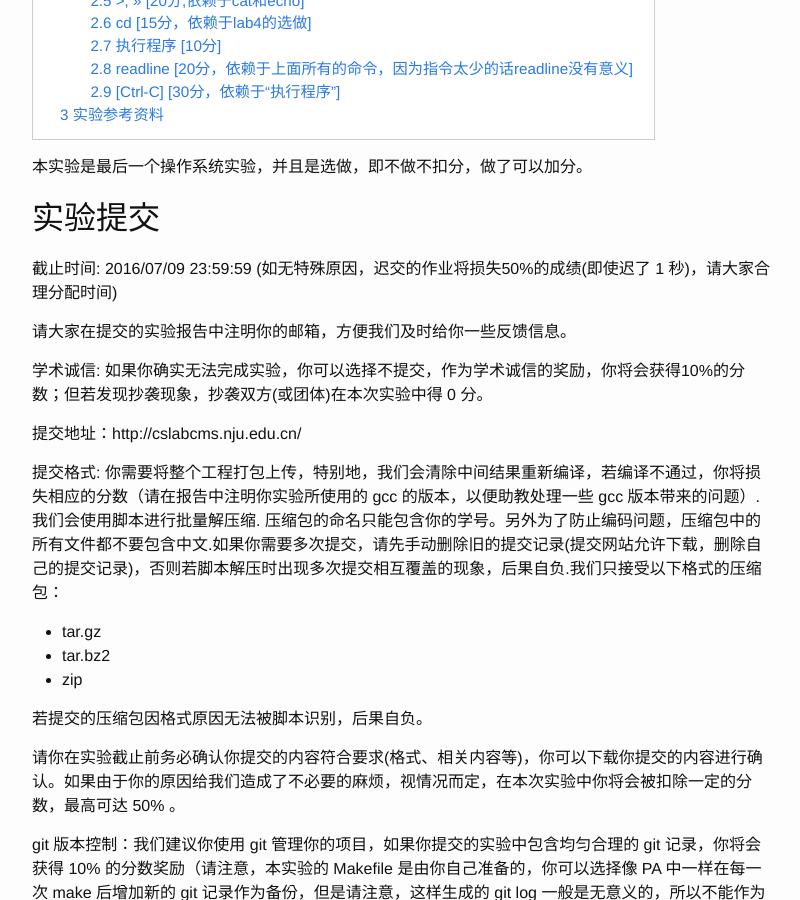
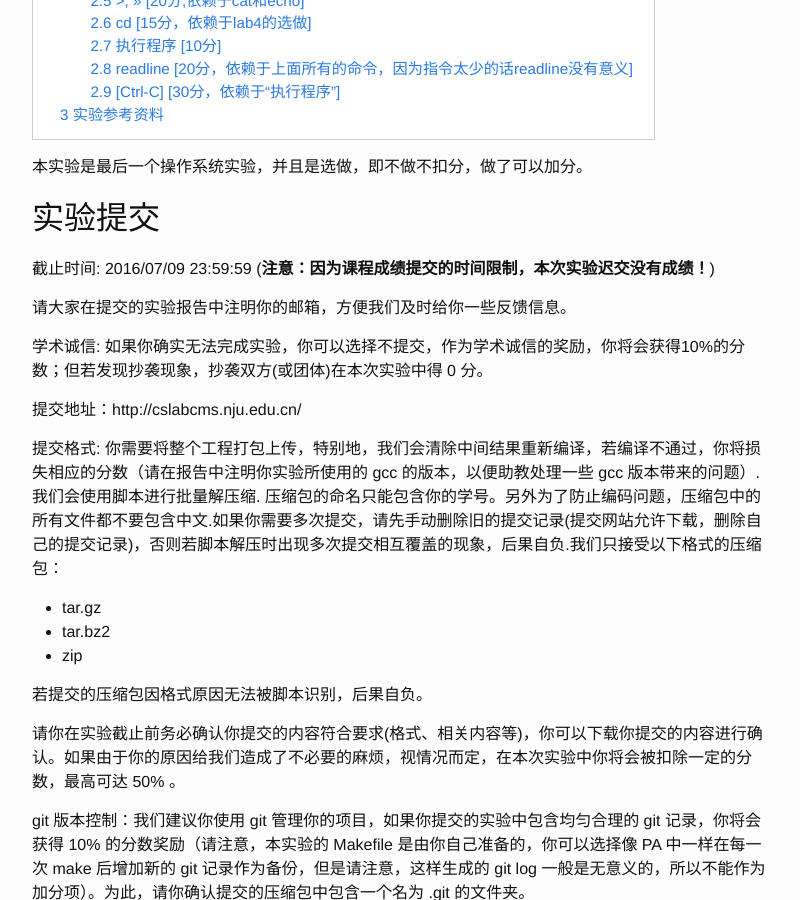
Before and after one commit to Wonicon/nju-oslab-lecture, a Jekyll site: the page built from _posts/2016-06-07-lab-06.md, in a window 1280 px wide and 900 px high, scrolled down 353 px. Shown: the whole window, without its empty margins (238-1038 px from the left). Built offline with Jekyll 4.4.1, drawn with Linux system fonts in a browser that asks for light colours; Markdown is read by kramdown in place of the engine named in the settings; comment, search, counter and statistics services are not loaded.

Commit message:
change to firm deadline

```diff
--- a/_posts/2016-06-07-lab-06.md
+++ b/_posts/2016-06-07-lab-06.md
@@ -7,7 +7,7 @@ title: Lab 06
 
 ## 实验提交
 
-截止时间: 2016/07/09 23:59:59 (如无特殊原因，迟交的作业将损失50%的成绩(即使迟了 1 秒)，请大家合理分配时间)
+截止时间: 2016/07/09 23:59:59 (**注意：因为课程成绩提交的时间限制，本次实验迟交没有成绩！**)
 
 请大家在提交的实验报告中注明你的邮箱，方便我们及时给你一些反馈信息。
 
@@ -87,6 +87,7 @@ Linux的[touch](http://linux.die.net/man/1/touch)的功能详见链接，必须
 
 ### readline	[20分，依赖于上面所有的命令，因为指令太少的话readline没有意义]
 即在NEMU中使用到的libreadline的部分功能。
+
 - 必须完成：通过“↑”键得到历史输入的命令
 - 其它自选
 
```
